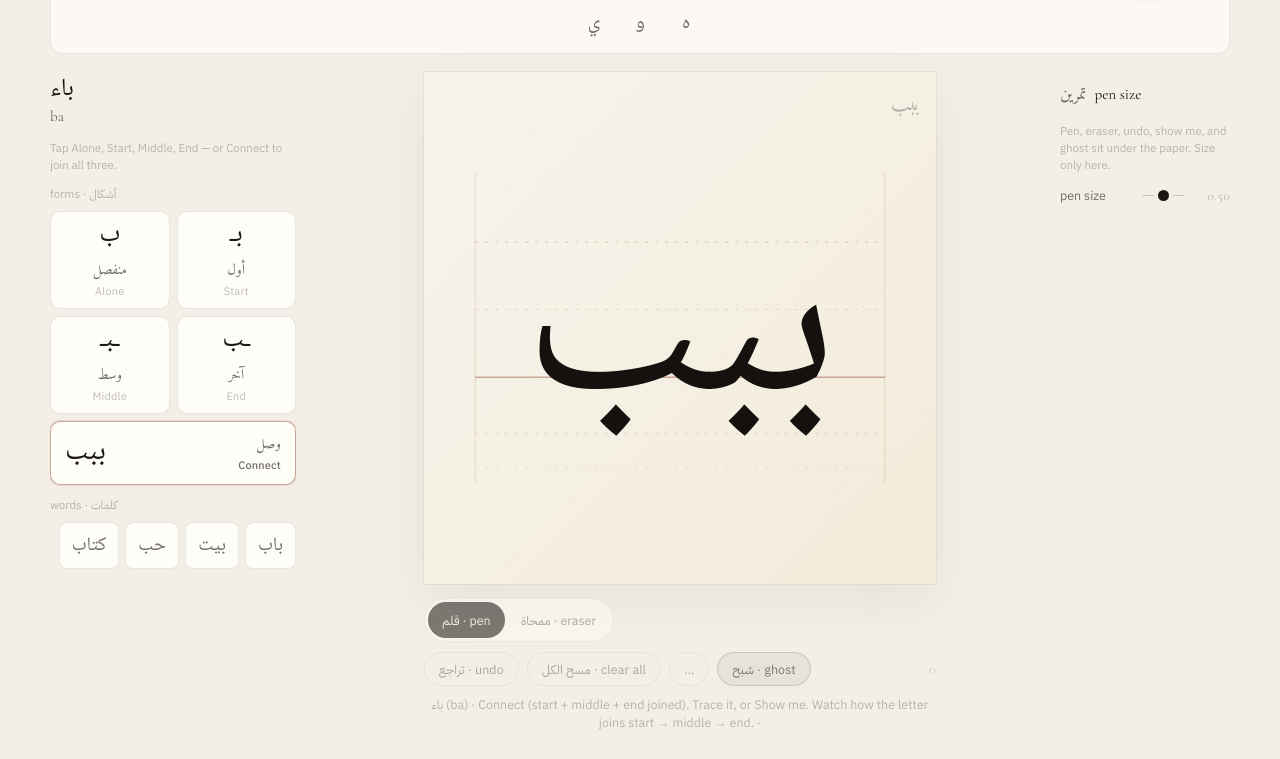
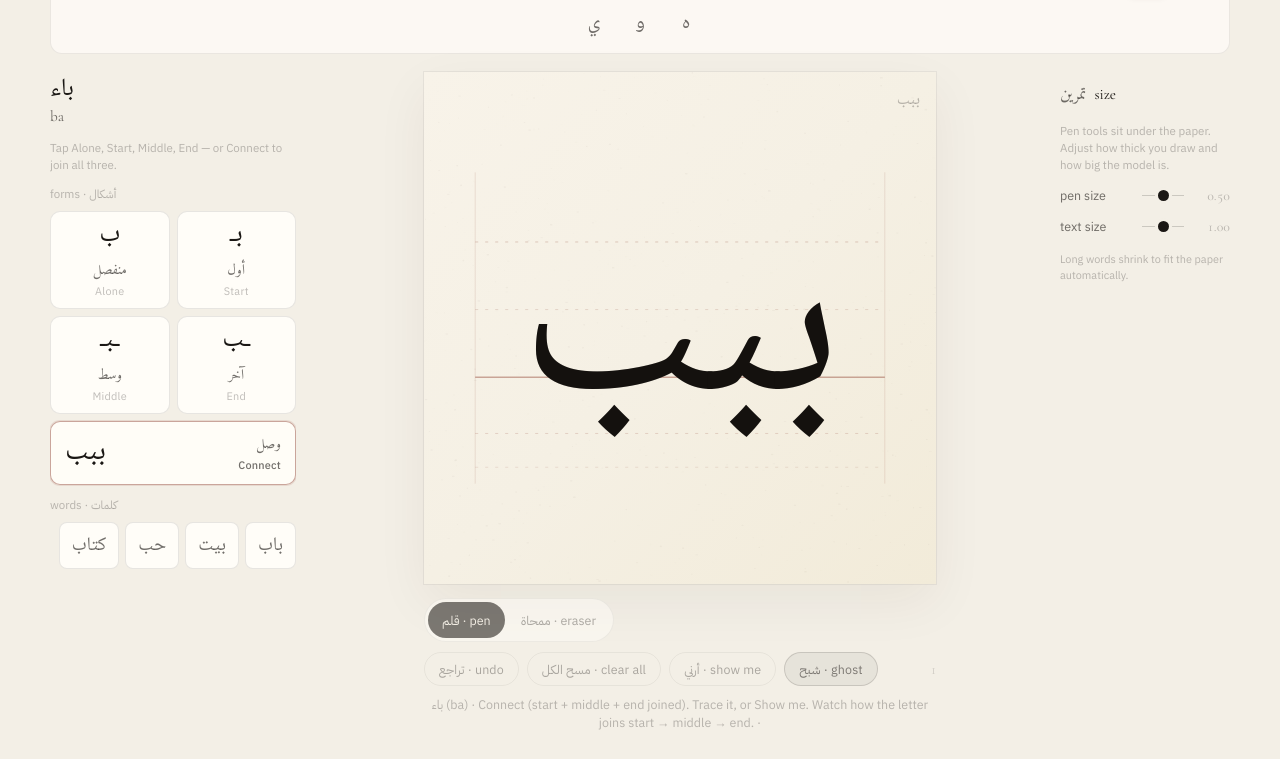
Before and after one commit to thiernoyunus/arabic-calligraphy, a plain HTML site: page index.html in a window 1280 px wide. Both pictures are taken after a click on the button "أرني · show me". Shown: the part 227-986 px from the top of the page. Drawn offline with nearby package versions, Linux system fonts and the light colour scheme; a web font is replaced by a local one.

Commit message:
Fit multi-word phrases on paper and add text size
Long calligraphy text now auto-shrinks (and wraps if needed) so it
stays on the page. Users can also adjust text size with a slider in
both Writing and Calligraphy modes.

```diff
--- a/app.js
+++ b/app.js
@@ -37,6 +37,8 @@
     drillKind: "chain",
     /** practice word string when drillKind === 'word' */
     wordPractice: null,
+    /** Model text size on paper (1 = default; long phrases still auto-fit) */
+    textSize: 1,
     current: findLetter("ببب"),
     kbOpen: true,
   };
@@ -80,6 +82,23 @@
     if (wwVal) wwVal.textContent = v.toFixed(2);
   }
 
+  function setTextSize(n) {
+    const v = Math.max(0.5, Math.min(1.5, Number(n) || 1));
+    state.textSize = v;
+    const ids = [
+      ["textSize", "textSizeVal"],
+      ["writingTextSize", "writingTextSizeVal"],
+    ];
+    for (const [id, valId] of ids) {
+      const el = document.getElementById(id);
+      const val = document.getElementById(valId);
+      if (el && document.activeElement !== el) el.value = String(v);
+      if (val) val.textContent = v.toFixed(2);
+    }
+    if (typeof clearGlyphCache === "function") clearGlyphCache();
+    updateGuides();
+  }
+
   function bindSliders() {
     const main = document.getElementById("weight");
     if (main) {
@@ -92,6 +111,19 @@
         setPenSize(writingWeight.value)
       );
     }
+
+    // Text size (model on paper) — both modes
+    const textSizeEl = document.getElementById("textSize");
+    if (textSizeEl) {
+      textSizeEl.addEventListener("input", () => setTextSize(textSizeEl.value));
+    }
+    const writingTextSize = document.getElementById("writingTextSize");
+    if (writingTextSize) {
+      writingTextSize.addEventListener("input", () =>
+        setTextSize(writingTextSize.value)
+      );
+    }
+    setTextSize(state.textSize);
   }
 
   function bindSeg(attr, key, onChange) {
@@ -758,17 +790,30 @@
     btn.addEventListener("click", () => setPractice(btn.dataset.practice));
   });
 
+  /** Guide options including user text size (for multi-word fit). */
+  function activeGuide() {
+    const profile = getStyleProfile(state.style);
+    const g = { ...(profile.guide || {}) };
+    g.userScale = state.textSize != null ? state.textSize : 1;
+    return { profile, guide: g };
+  }
+
   function updateGuides() {
     // Ghost uses the SAME bitmap as Show me (shared cache) — no double-draw offset
     // Hide while Show me is running so you never see two copies at once
     const visible =
       !state.teaching && (state.mode === "trace" || state.ghost);
     const ch = state.current?.char || "";
-    const profile = getStyleProfile(state.style);
-    const g = profile.guide || {};
+    const { profile, guide: g } = activeGuide();
     const size = Math.round(cssSize() || 400);
 
-    charBadge.textContent = ch;
+    // Badge: short label for long phrases
+    if (charBadge) {
+      const short =
+        ch.length > 18 ? [...ch].slice(0, 14).join("") + "…" : ch;
+      charBadge.textContent = short;
+      charBadge.title = ch;
+    }
 
     if (!ghostCanvas) return;
     const gctx = ghostCanvas.getContext("2d");
@@ -912,8 +957,7 @@
     ).trim();
     if (!text) return;
 
-    const profile = getStyleProfile(state.style);
-    const g = profile.guide || {};
+    const { profile, guide: g } = activeGuide();
     const family = g.fontFamily || '"Noto Naskh Arabic", serif';
     const weight = g.fontWeight || "500";
 
--- a/glyph.js
+++ b/glyph.js
@@ -4,32 +4,168 @@
  * Ghost and Show me share one rendered letter bitmap.
  * Show me reveals that letter column-by-column (Arabic: right → left)
  * so the shape appears solid as the pen passes.
+ *
+ * Long words / multi-word phrases auto-fit to the paper width.
+ * Optional userScale (text size) multiplies the base size.
  */
 
 const PAPER_BASELINE = 0.62;
+/** Keep ink inside the paper with a little margin */
+const PAPER_TEXT_MAX_WIDTH = 0.86;
+const MIN_FONT_RATIO = 0.12;
+const MAX_FONT_RATIO = 0.62;
 
 function getLetterLayout(text, paperSize, guide = {}) {
-  const t = (text || "").trim();
-  // Count real letters only — ignore tatweel so form strings (ـبـ) stay large
+  const t = (text || "").trim().replace(/\s+/g, " ");
+  if (!t) {
+    return {
+      text: "",
+      lines: [],
+      fontPx: 0,
+      baselineY: paperSize * PAPER_BASELINE,
+      centerX: paperSize / 2,
+      lineHeight: 0,
+      fontFamily: guide.fontFamily || '"Noto Naskh Arabic", "Amiri", serif',
+      fontWeight: guide.fontWeight || "500",
+      fontStyle: guide.fontStyle || "normal",
+      letterSpacing: guide.letterSpacing || "0",
+    };
+  }
+
+  const styleScale = guide.scale != null ? guide.scale : 0.55;
+  // User text-size control (0.45–1.6 typical); 1 = default
+  const userScale =
+    guide.userScale != null
+      ? Math.max(0.4, Math.min(1.8, guide.userScale))
+      : 1;
+
+  // Rough length from letters only (ignore tatweel / spaces for base guess)
   const TATWEEL = "\u0640";
-  const lettersOnly = [...t].filter((ch) => ch !== TATWEEL);
-  const len = Math.max(1, lettersOnly.length);
-  const styleScale = guide.scale != null ? guide.scale : 0.55;
-  const lenFactor =
-    len >= 4 ? 0.62 : len === 3 ? 0.76 : len === 2 ? 0.88 : 1;
-  const fontPx = paperSize * styleScale * lenFactor;
+  const lettersOnly = [...t].filter((ch) => ch !== TATWEEL && ch !== " ");
+  const letterCount = Math.max(1, lettersOnly.length);
+  const wordCount = t.split(" ").filter(Boolean).length;
+
+  // Longer text → start smaller so fit is closer
+  let lenFactor = 1;
+  if (letterCount >= 12) lenFactor = 0.42;
+  else if (letterCount >= 8) lenFactor = 0.5;
+  else if (letterCount >= 5) lenFactor = 0.58;
+  else if (letterCount >= 4) lenFactor = 0.66;
+  else if (letterCount === 3) lenFactor = 0.78;
+  else if (letterCount === 2) lenFactor = 0.9;
+
+  if (wordCount >= 3) lenFactor *= 0.9;
+  else if (wordCount === 2) lenFactor *= 0.95;
+
+  let fontPx = paperSize * styleScale * lenFactor * userScale;
+  const minPx = paperSize * MIN_FONT_RATIO * Math.min(1, userScale);
+  const maxPx = paperSize * MAX_FONT_RATIO * userScale;
+  fontPx = Math.max(minPx, Math.min(maxPx, fontPx));
+
+  const fontFamily =
+    guide.fontFamily || '"Noto Naskh Arabic", "Amiri", serif';
+  const fontWeight = guide.fontWeight || "500";
+  const fontStyle = guide.fontStyle || "normal";
+  const letterSpacing = guide.letterSpacing || "0";
+
+  const probe = document.createElement("canvas").getContext("2d");
+  const applyFont = (px) => {
+    probe.font = `${fontStyle} ${fontWeight} ${px}px ${fontFamily}`;
+    try {
+      if (letterSpacing && letterSpacing !== "0") {
+        probe.letterSpacing = letterSpacing;
+      }
+    } catch (_) {
+      /* ignore */
+    }
+  };
+
+  const maxW = paperSize * PAPER_TEXT_MAX_WIDTH;
+  applyFont(fontPx);
+  let width = probe.measureText(t).width;
+
+  // Shrink to fit one line when possible
+  if (width > maxW && width > 0) {
+    fontPx = Math.max(minPx, fontPx * (maxW / width));
+    applyFont(fontPx);
+    width = probe.measureText(t).width;
+  }
+
+  // Multi-word: if still too wide at minimum, wrap onto 2+ lines
+  let lines = [t];
+  if (width > maxW * 1.02 && wordCount >= 2) {
+    lines = wrapArabicWords(t, probe, maxW, fontStyle, fontWeight, fontFamily, letterSpacing, minPx, fontPx);
+    // After wrap, size may still need a slight shrink for the longest line
+    applyFont(fontPx);
+    let longest = 0;
+    for (const line of lines) {
+      longest = Math.max(longest, probe.measureText(line).width);
+    }
+    if (longest > maxW && longest > 0) {
+      fontPx = Math.max(minPx * 0.85, fontPx * (maxW / longest));
+    }
+  }
+
+  const lineHeight = fontPx * 1.35;
+  // Stack multi-line blocks so the last line sits on the paper baseline
+  const baselineY = paperSize * PAPER_BASELINE;
+  const firstLineY = baselineY - (lines.length - 1) * lineHeight;
+
   return {
     text: t,
+    lines,
     fontPx,
-    baselineY: paperSize * PAPER_BASELINE,
+    baselineY,
+    firstLineY,
+    lineHeight,
     centerX: paperSize / 2,
-    fontFamily:
-      guide.fontFamily || '"Noto Naskh Arabic", "Amiri", serif',
-    fontWeight: guide.fontWeight || "500",
-    fontStyle: guide.fontStyle || "normal",
-    letterSpacing: guide.letterSpacing || "0",
+    fontFamily,
+    fontWeight,
+    fontStyle,
+    letterSpacing,
     rotateDeg: 0,
   };
+}
+
+/**
+ * Greedy wrap by spaces (RTL text still wraps right-to-left visually via canvas direction).
+ */
+function wrapArabicWords(text, probe, maxW, fontStyle, fontWeight, fontFamily, letterSpacing, minPx, fontPx) {
+  const words = text.split(" ").filter(Boolean);
+  if (words.length < 2) return [text];
+
+  probe.font = `${fontStyle} ${fontWeight} ${fontPx}px ${fontFamily}`;
+  try {
+    if (letterSpacing && letterSpacing !== "0") probe.letterSpacing = letterSpacing;
+  } catch (_) {
+    /* ignore */
+  }
+
+  const lines = [];
+  let current = "";
+  for (const word of words) {
+    const trial = current ? current + " " + word : word;
+    if (probe.measureText(trial).width <= maxW || !current) {
+      current = trial;
+    } else {
+      lines.push(current);
+      current = word;
+    }
+  }
+  if (current) lines.push(current);
+
+  // Prefer at most 3 lines for practice paper readability
+  if (lines.length > 3) {
+    // Join overflow into last lines by re-flowing with slightly smaller effective width handling
+    const flat = words.join(" ");
+    const third = Math.ceil(words.length / 3);
+    return [
+      words.slice(0, third).join(" "),
+      words.slice(third, third * 2).join(" "),
+      words.slice(third * 2).join(" "),
+    ].filter(Boolean);
+  }
+  return lines;
 }
 
 function fontString(layout) {
@@ -53,7 +189,19 @@
       /* ignore */
     }
   }
-  ctx.fillText(layout.text, layout.centerX, layout.baselineY);
+
+  const lines =
+    layout.lines && layout.lines.length ? layout.lines : [layout.text];
+  const lineHeight = layout.lineHeight || layout.fontPx * 1.35;
+  let y =
+    layout.firstLineY != null
+      ? layout.firstLineY
+      : layout.baselineY - (lines.length - 1) * lineHeight;
+
+  for (const line of lines) {
+    ctx.fillText(line, layout.centerX, y);
+    y += lineHeight;
+  }
   ctx.restore();
 }
 
@@ -74,7 +222,8 @@
 
 function getSharedGlyphLayer(text, paperSize, guide = {}, styleId = "") {
   const size = Math.round(paperSize);
-  const key = `${text}|${size}|${styleId}|${guide.scale}|${guide.fontFamily}|${guide.fontWeight}|${guide.fontStyle}|${guide.letterSpacing}`;
+  const userScale = guide.userScale != null ? guide.userScale : 1;
+  const key = `${text}|${size}|${styleId}|${guide.scale}|${userScale}|${guide.fontFamily}|${guide.fontWeight}|${guide.fontStyle}|${guide.letterSpacing}`;
   if (_glyphCache && _glyphCache.key === key) return _glyphCache;
   const rendered = renderGlyphLayer(text, size, guide);
   if (!rendered) {
@@ -105,36 +254,25 @@
     y >= 0 &&
     x < width &&
     y < height &&
-    data[(y * width + x) * 4 + 3] > 32;
+    data[(y * width + x) * 4 + 3] > 18;
 
-  let minX = width,
-    maxX = -1,
-    minY = height,
-    maxY = -1;
-
-  // columns[x] = { y0, y1, tipY } or null
+  let minX = width;
+  let maxX = 0;
+  let minY = height;
+  let maxY = 0;
   const columns = new Array(width).fill(null);
 
   for (let x = 0; x < width; x++) {
-    let y0 = -1,
-      y1 = -1,
-      sum = 0,
-      n = 0;
+    let y0 = -1;
+    let y1 = -1;
     for (let y = 0; y < height; y++) {
       if (inkAt(x, y)) {
         if (y0 < 0) y0 = y;
         y1 = y;
-        sum += y;
-        n++;
       }
     }
-    if (n > 0) {
-      columns[x] = {
-        y0,
-        y1,
-        // pen tip rides the upper part of the ink (natural writing line)
-        tipY: y0 * 0.35 + (sum / n) * 0.65,
-      };
+    if (y0 >= 0) {
+      columns[x] = { y0, y1 };
       if (x < minX) minX = x;
       if (x > maxX) maxX = x;
       if (y0 < minY) minY = y0;
@@ -142,41 +280,32 @@
     }
   }
 
-  if (maxX < 0) {
+  if (maxX < minX) {
     return {
-      minX: Math.floor(width * 0.25),
-      maxX: Math.floor(width * 0.75),
-      minY: Math.floor(height * 0.3),
-      maxY: Math.floor(height * 0.7),
+      minX: 0,
+      maxX: width - 1,
+      minY: 0,
+      maxY: height - 1,
       columns,
-      empty: true,
     };
   }
-
-  return { minX, maxX, minY, maxY, columns, empty: false };
+  return { minX, maxX, minY, maxY, columns };
 }
 
 /**
- * Show me — solid quality:
- *
- * 1. Start at the RIGHT of the word (Arabic writing direction).
- * 2. Move left. For every column the pen has passed, reveal the FULL
- *    letter ink in that column (top to bottom) — so no holes, no
- *    “pop in at the end.”
- * 3. Soft leading edge + visible pen tip for a writing feel.
- * 4. End frame is the same letter already fully revealed (no snap).
+ * Animate Show me: reveal glyph from right → left with a soft pen tip.
  */
 async function animateShowMeGlyph(
   inkCanvas,
   text,
   paperSize,
   playSpeed,
-  guide = {},
-  styleId = ""
+  guide,
+  styleId
 ) {
   const size = Math.round(paperSize);
   const shared = getSharedGlyphLayer(text, size, guide, styleId);
-  if (!shared?.layer) return 0;
+  if (!shared?.layer) return;
 
   const { layer } = shared;
   const analysis = analyzeGlyph(layer, size);
@@ -185,112 +314,81 @@
 
   const ctx = inkCanvas.getContext("2d");
   const dpr = inkCanvas.width / size;
+  ctx.setTransform(dpr, 0, 0, dpr, 0, 0);
 
-  // Working buffers (reused every frame)
   const mask = document.createElement("canvas");
   mask.width = size;
   mask.height = size;
   const mctx = mask.getContext("2d");
-
   const frame = document.createElement("canvas");
   frame.width = size;
   frame.height = size;
   const fctx = frame.getContext("2d");
 
   const speed = Math.max(0.25, Math.min(2.5, playSpeed || 1));
-  const charCount = Math.max(1, [...text.trim()].length);
-  // Slightly longer for multi-letter words so each part is readable
-  const duration = Math.max(800, (1700 + charCount * 380) / speed);
+  // Longer phrases need a bit more time
+  const charCount = Math.max(1, [...text.trim().replace(/\s/g, "")].length);
+  const duration = Math.max(900, (1700 + charCount * 320) / speed);
 
-  // Soft edge width in pixels (leading soft “brush” band)
   const softEdge = Math.max(10, Math.round(size * 0.035));
   const tipR = Math.max(3, size * 0.012);
 
   // Pre-clear ink canvas once
-  ctx.setTransform(dpr, 0, 0, dpr, 0, 0);
   ctx.clearRect(0, 0, size, size);
 
   const t0 = performance.now();
-  // Track last drawn frontier so we only ADD to the mask (never rebuild)
-  let lastFrontierX = maxX + 1;
+  let lastFrontierX = maxX + softEdge;
 
   return new Promise((resolve) => {
     const step = (now) => {
       const u = Math.min(1, (now - t0) / duration);
-      // ease-in-out for a steady hand
+      // ease in-out
       const e = u < 0.5 ? 2 * u * u : 1 - Math.pow(-2 * u + 2, 2) / 2;
-
-      // Frontier moves right → left: at e=0 we're at maxX, at e=1 at minX-1
+      // Arabic: start at right (maxX), move left
       const frontierX = Math.floor(maxX - e * (span + softEdge));
 
-      // Add newly covered columns to the mask (full height of ink + padding)
-      // Only paint columns we haven't painted yet (leftward progress)
-      if (frontierX < lastFrontierX) {
-        mctx.fillStyle = "#000";
+      mctx.clearRect(0, 0, size, size);
+      // Reveal everything to the right of frontier (already “written”)
+      if (lastFrontierX > frontierX) {
         const from = Math.max(minX, frontierX);
         const to = Math.min(maxX, lastFrontierX - 1);
         for (let x = from; x <= to; x++) {
           const col = columns[x];
           if (!col) continue;
-          // Full vertical coverage of this column of the letter
           const top = Math.max(0, col.y0 - 2);
           const bot = Math.min(size, col.y1 + 2);
-          mctx.fillRect(x, top, 1, bot - top + 1);
+          mctx.fillStyle = "#000";
+          mctx.fillRect(x, top, 1, bot - top);
         }
-        // Soft leading band (slightly left of frontier) for smoother edge
-        // already included as frontier advances; add feathered tips near edge
-        lastFrontierX = frontierX;
       }
+      lastFrontierX = frontierX;
 
-      // Soft pen blob at the writing tip for “hand” feel
-      const tipX = Math.max(minX, Math.min(maxX, frontierX + softEdge * 0.35));
-      const tipCol = columns[Math.round(tipX)] || columns[maxX] || null;
-      const tipY = tipCol
-        ? tipCol.tipY
-        : size * PAPER_BASELINE - size * 0.08;
-
-      // Soft soft-edge: stamp a larger soft circle at tip into mask
-      // (covers any thin gaps near the leading edge without holes)
-      if (u < 1) {
-        mctx.beginPath();
-        mctx.arc(tipX, tipY, softEdge * 0.85, 0, Math.PI * 2);
-        mctx.fill();
-      }
-
-      // Compose: clean letter only where mask is solid
-      fctx.globalCompositeOperation = "source-over";
       fctx.clearRect(0, 0, size, size);
       fctx.drawImage(layer, 0, 0);
       fctx.globalCompositeOperation = "destination-in";
       fctx.drawImage(mask, 0, 0);
       fctx.globalCompositeOperation = "source-over";
 
-      // Present
-      ctx.setTransform(dpr, 0, 0, dpr, 0, 0);
       ctx.clearRect(0, 0, size, size);
       ctx.drawImage(frame, 0, 0);
 
-      // Pen tip (small, on top)
-      if (u < 0.985) {
-        ctx.beginPath();
-        ctx.fillStyle = "rgba(16, 12, 9, 0.92)";
-        ctx.arc(tipX, tipY, tipR, 0, Math.PI * 2);
-        ctx.fill();
-        ctx.beginPath();
-        ctx.fillStyle = "rgba(255, 255, 255, 0.22)";
-        ctx.arc(tipX - tipR * 0.3, tipY - tipR * 0.3, tipR * 0.35, 0, Math.PI * 2);
-        ctx.fill();
-      }
+      // Soft pen blob at the writing tip for “hand” feel
+      const tipX = Math.max(minX, Math.min(maxX, frontierX + softEdge * 0.35));
+      const tipCol = columns[Math.round(tipX)] || columns[maxX] || null;
+      const tipY = tipCol
+        ? (tipCol.y0 + tipCol.y1) / 2
+        : size * PAPER_BASELINE - size * 0.08;
+      ctx.fillStyle = "rgba(20, 16, 12, 0.55)";
+      ctx.beginPath();
+      ctx.arc(tipX, tipY, tipR, 0, Math.PI * 2);
+      ctx.fill();
 
-      if (u < 1) {
-        requestAnimationFrame(step);
-      } else {
-        // Same letter already fully revealed — paint once more without tip
-        // (no visual “snap”; mask should already cover everything)
-        ctx.setTransform(dpr, 0, 0, dpr, 0, 0);
+      if (u < 1) requestAnimationFrame(step);
+      else {
+        // Final solid glyph
         ctx.clearRect(0, 0, size, size);
         ctx.drawImage(layer, 0, 0);
-        resolve(1);
+        resolve();
       }
     };
     requestAnimationFrame(step);
--- a/index.html
+++ b/index.html
@@ -183,15 +183,21 @@
       <!-- Right tools -->
       <aside class="panel" dir="ltr">
         <section class="panel-block writing-only" id="writingTools">
-          <h2 class="panel-title"><span class="glyph">تمرين</span> pen size</h2>
+          <h2 class="panel-title"><span class="glyph">تمرين</span> size</h2>
           <p class="teach-note">
-            Pen, eraser, undo, show me, and ghost sit under the paper. Size only here.
+            Pen tools sit under the paper. Adjust how thick you draw and how big the model is.
           </p>
           <label class="slider-row">
             <span class="slider-label">pen size</span>
             <input type="range" id="writingWeight" min="0" max="1" step="0.01" value="0.5" />
             <span class="slider-val" id="writingWeightVal">0.50</span>
           </label>
+          <label class="slider-row">
+            <span class="slider-label">text size</span>
+            <input type="range" id="writingTextSize" min="0.5" max="1.5" step="0.05" value="1" />
+            <span class="slider-val" id="writingTextSizeVal">1.00</span>
+          </label>
+          <p class="teach-note subtle">Long words shrink to fit the paper automatically.</p>
           <button type="button" id="writingShowMeBtn" class="visually-hidden" tabindex="-1" aria-hidden="true">show me</button>
           <input type="checkbox" id="writingGhostGuide" checked class="visually-hidden" tabindex="-1" aria-hidden="true" />
         </section>
@@ -212,6 +218,14 @@
               <input type="range" id="weight" min="0" max="1" step="0.01" value="0.5" />
               <span class="slider-val" id="weightVal">0.50</span>
             </label>
+            <label class="slider-row">
+              <span class="slider-label">text size</span>
+              <input type="range" id="textSize" min="0.5" max="1.5" step="0.05" value="1" />
+              <span class="slider-val" id="textSizeVal">1.00</span>
+            </label>
+            <p class="teach-note subtle">
+              Phrases with several words shrink or wrap so they stay on the paper.
+            </p>
 
             <div class="field" style="margin-top: 12px">
               <span class="field-label">paper</span>
--- a/styles.css
+++ b/styles.css
@@ -597,11 +597,17 @@
   position: absolute;
   top: 14px;
   right: 16px;
+  left: 16px;
   z-index: 3;
-  font-family: "Amiri", serif;
-  font-size: 1.35rem;
+  font-family: "Noto Naskh Arabic", "Amiri", serif;
+  font-size: 1.05rem;
   color: var(--ink-faint);
   pointer-events: none;
+  text-align: right;
+  direction: rtl;
+  white-space: nowrap;
+  overflow: hidden;
+  text-overflow: ellipsis;
 }
 
 .canvas-footer {
```
